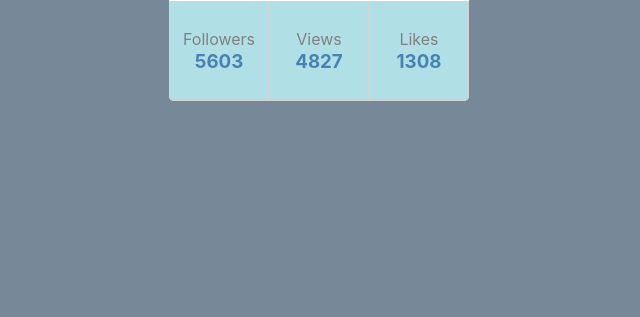
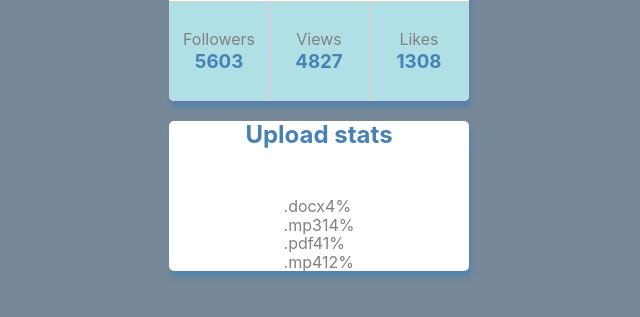
Before and after one commit to mentallaboratories/goit-react-hw-01-components, a React (Create React App) app: page / in a window 1280 px wide. Shown: the part 299-616 px from the top of the page, without its empty margins (321-961 px from the left). Built offline with nearby package versions, Linux system fonts and the light colour scheme.

Commit message:
uploads stats

```diff
--- a/src/components/App.js
+++ b/src/components/App.js
@@ -1,8 +1,11 @@
 // import {RecipeList} from './RecipeList/RecipeList';
 import { Profile } from './Profile/Profile';
+import {Statistics} from './Statistics/Statistics';
 
 // import recipes from '../recipes.json';
+// імпорт JSON
 import user from '../user.json';
+import data from '../data.json';
 
 import { GlobalStyle } from './GlobalStyle';
 import { Layout } from './Layout/Layout';
@@ -13,6 +16,7 @@ export const App = () => {
       <Layout>
       {/* <RecipeList items={recipes}/> */}
       <Profile item={user}/>
+      <Statistics data={data}/>
       <GlobalStyle/>
       </Layout>
     </div>
--- a/src/components/Profile/Profile.styled.js
+++ b/src/components/Profile/Profile.styled.js
@@ -14,7 +14,12 @@ export const ProfileContainer = styled.div`
     color: gray;
 
     margin: 0 auto;
+    margin-bottom: 20px;
     border-radius: 5px;
+
+    -webkit-box-shadow: 2px 6px 5px 0px rgba(70,130,180,0.75);
+    -moz-box-shadow: 2px 6px 5px 0px rgba(70,130,180,0.75);
+    box-shadow: 2px 6px 5px 0px rgba(70,130,180,0.75);
 
     h2, h3{
         color: steelblue;
--- /dev/null
+++ b/src/components/Statistics/Statistics.js
@@ -0,0 +1,37 @@
+import PropTypes from 'prop-types';
+import { StatisticsSection } from './Statistics.styled';
+
+export const Statistics = ({data:{id,label,percentage}})=>{
+    return(
+        <StatisticsSection>
+            <h2>Upload stats</h2>
+
+<ul class="stat-list">
+  <li class="item">
+    <span class="label">.docx</span>
+    <span class="percentage">4%</span>
+  </li>
+  <li class="item">
+    <span class="label">.mp3</span>
+    <span class="percentage">14%</span>
+  </li>
+  <li class="item">
+    <span class="label">.pdf</span>
+    <span class="percentage">41%</span>
+  </li>
+  <li class="item">
+    <span class="label">.mp4</span>
+    <span class="percentage">12%</span>
+  </li>
+</ul>
+        </StatisticsSection>
+    )
+}
+
+Statistics.propTypes = {
+    data: PropTypes.shape({
+        id: PropTypes.number.isRequired,
+        label: PropTypes.string.isRequired,
+        percentage: PropTypes.number.isRequired
+    })
+}
--- /dev/null
+++ b/src/components/Statistics/Statistics.styled.js
@@ -0,0 +1,29 @@
+import styled from 'styled-components';
+
+export const StatisticsSection = styled.section`
+display: flex;
+flex-direction: column;
+gap: 3px;
+align-items: center;
+justify-content: space-between;
+
+width: 300px;
+height: 150px;
+
+background-color: white;
+color: gray;
+
+margin: 0 auto;
+border-radius: 5px;
+
+-webkit-box-shadow: 2px 6px 5px 0px rgba(70,130,180,0.75);
+-moz-box-shadow: 2px 6px 5px 0px rgba(70,130,180,0.75);
+box-shadow: 2px 6px 5px 0px rgba(70,130,180,0.75);
+
+h2{
+    color: steelblue;
+    display: flex;
+    align-items: center;
+    justify-content: center;
+}
+`;
--- /dev/null
+++ b/src/data.json
@@ -0,0 +1,7 @@
+[
+  { "id": "id-1", "label": ".docx", "percentage": 22 },
+  { "id": "id-2", "label": ".pdf", "percentage": 4 },
+  { "id": "id-3", "label": ".mp3", "percentage": 17 },
+  { "id": "id-4", "label": ".psd", "percentage": 47 },
+  { "id": "id-5", "label": ".pdf", "percentage": 10 }
+]
```
